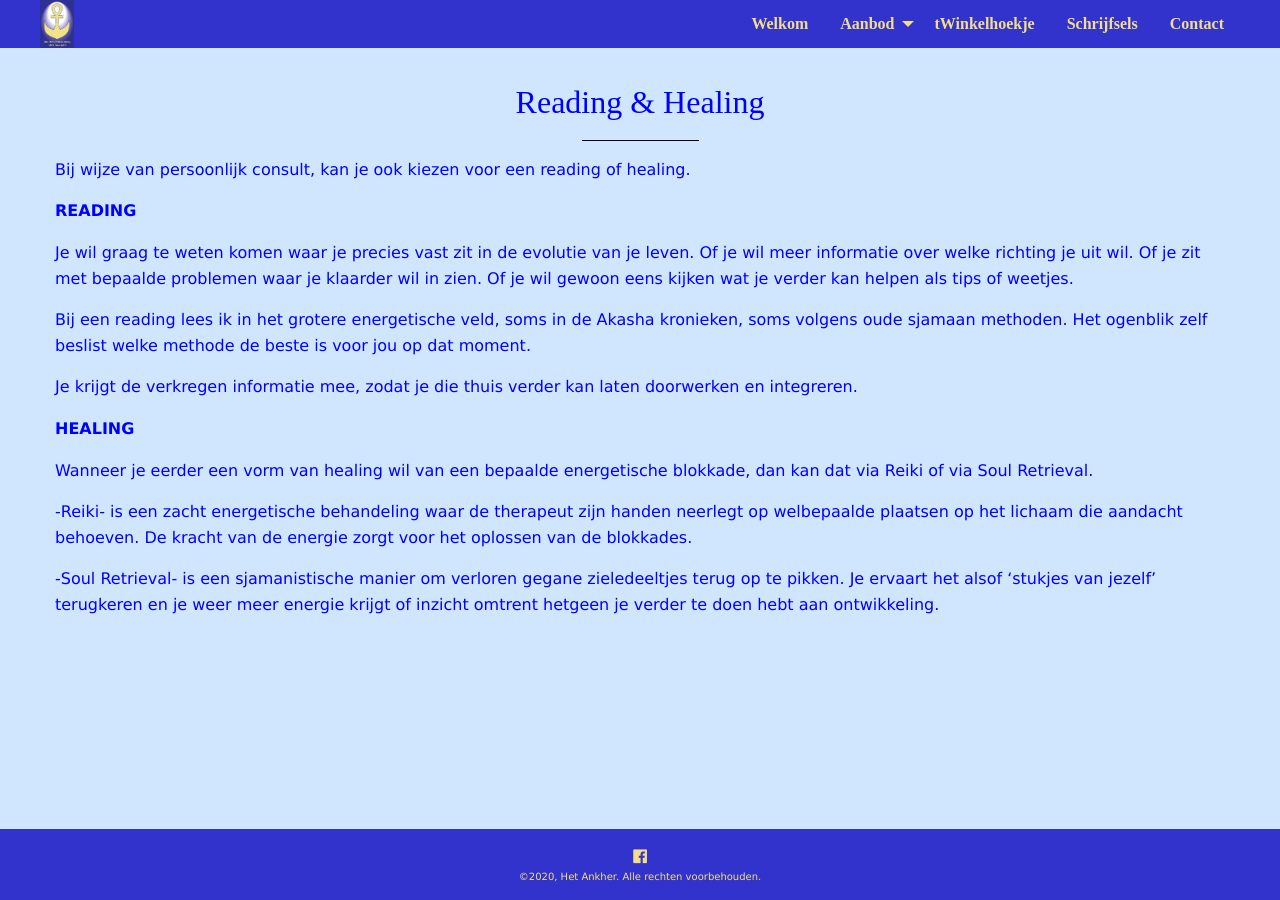
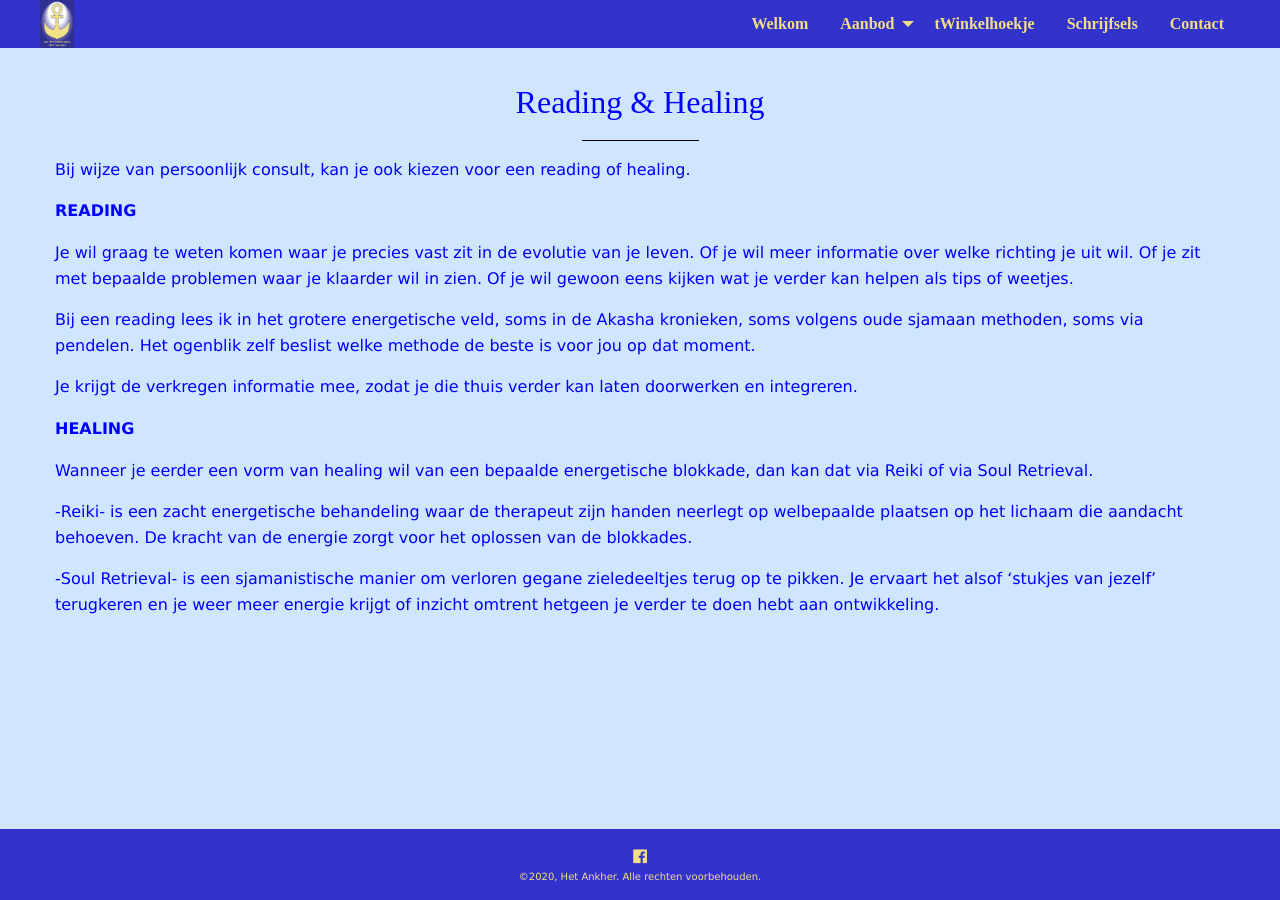
Before and after one commit to ankher/ankher.github.io, a Jekyll site: the page built from readinghealing.md, in a window 1280 px wide. Built offline with Jekyll 4.4.1, drawn with Linux system fonts in a browser that asks for light colours; nearby versions of some CDN libraries; our own code applies the rules of GitHub Pages for plain Markdown files.

Commit message:
Update readinghealing.md

```diff
--- a/readinghealing.md
+++ b/readinghealing.md
@@ -10,7 +10,7 @@ Bij wijze van persoonlijk consult, kan je ook kiezen voor een reading of healing
 
 Je wil graag te weten komen waar je precies vast zit in de evolutie van je leven. Of je wil meer informatie over welke richting je uit wil. Of je zit met bepaalde problemen waar je klaarder wil in zien. Of je wil gewoon eens kijken wat je verder kan helpen als tips of weetjes.
 
-Bij een reading lees ik in het grotere energetische veld, soms in de Akasha kronieken, soms volgens oude sjamaan methoden. Het ogenblik zelf beslist welke methode de beste is voor jou op dat moment.
+Bij een reading lees ik in het grotere energetische veld, soms in de Akasha kronieken, soms volgens oude sjamaan methoden, soms via pendelen. Het ogenblik zelf beslist welke methode de beste is voor jou op dat moment.
 
 Je krijgt de verkregen informatie mee, zodat je die thuis verder kan laten doorwerken en integreren.
 
```
